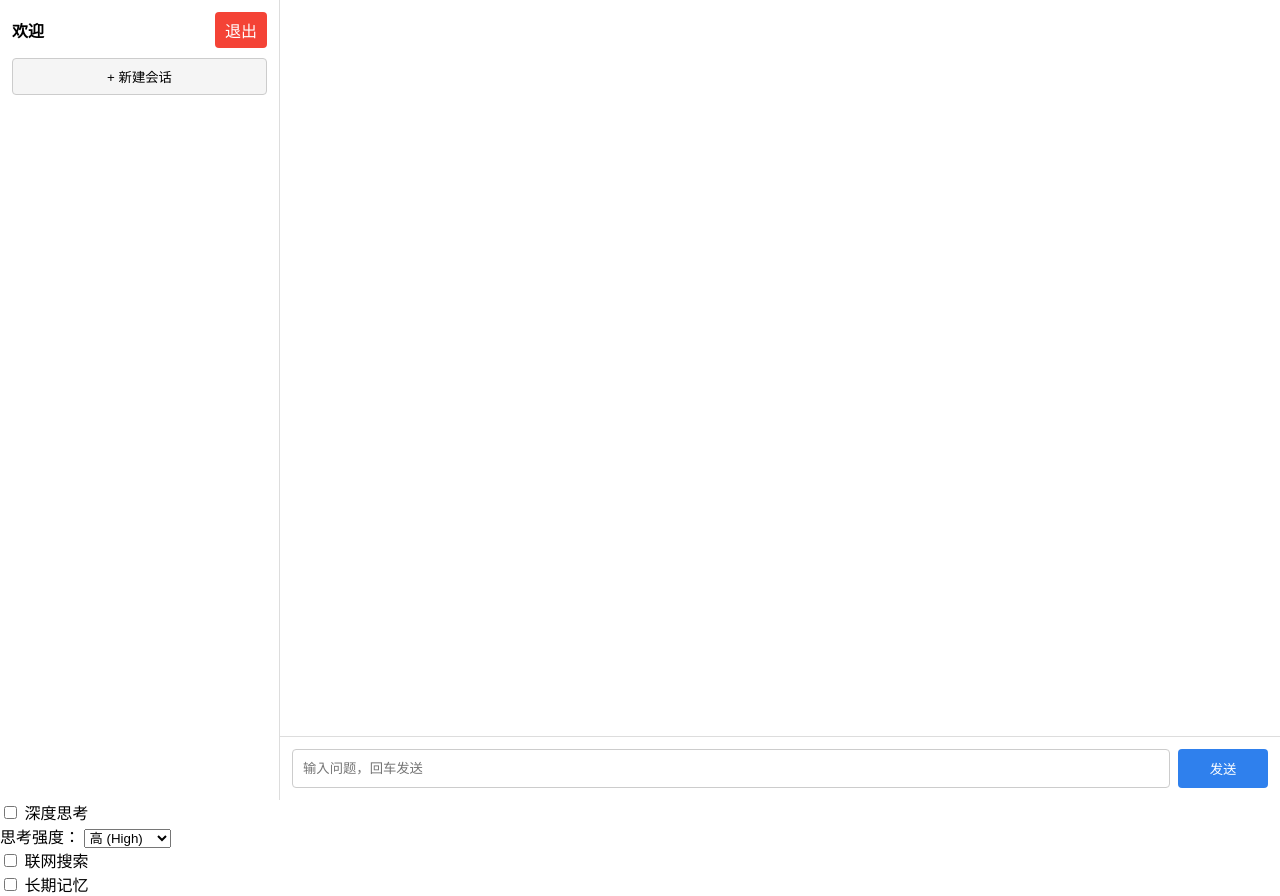
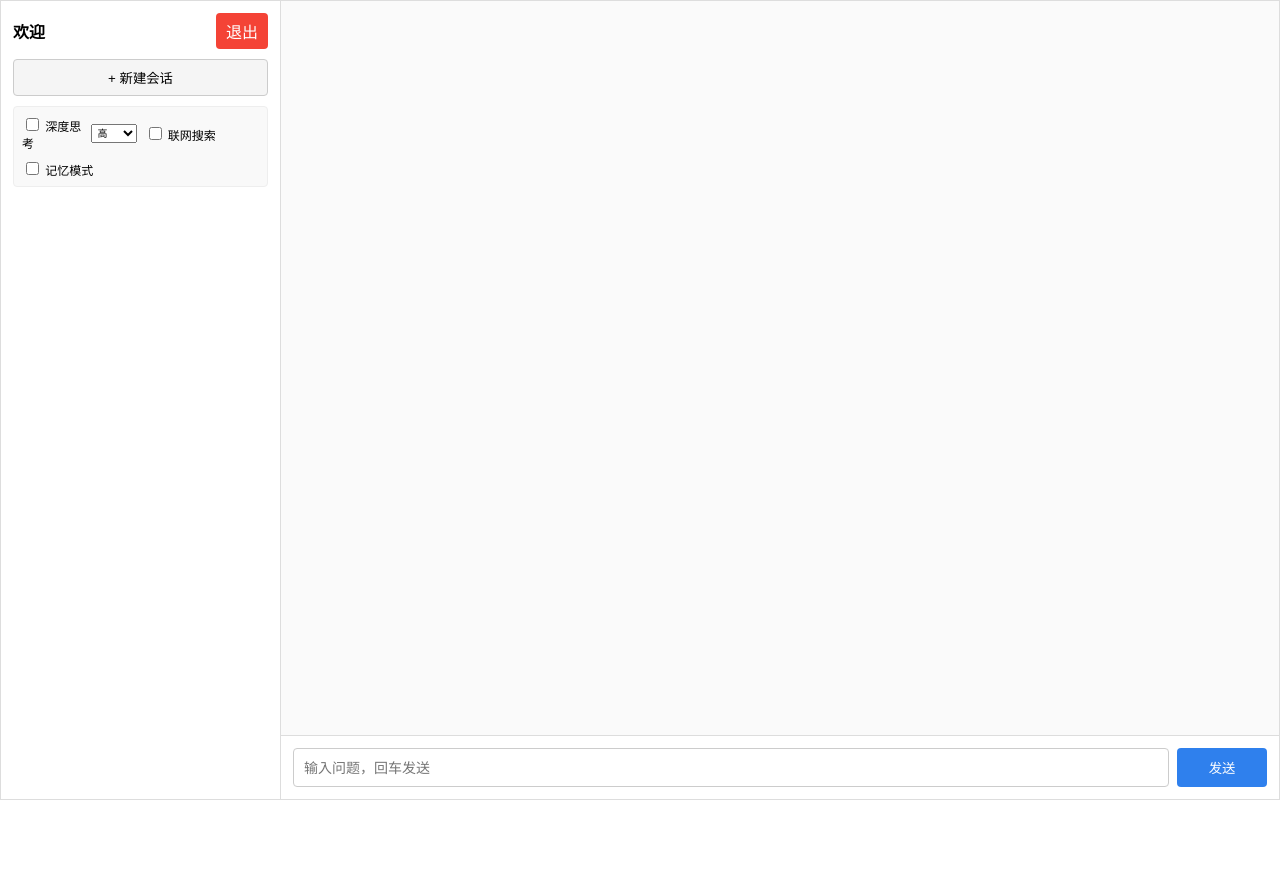
Before and after one commit to SunIsland06/Math-Learning-Agent, a Python web app: template src/web/templates/index.html in a window 1280 px wide. After the commit the page ends 800 px from the top, so only its background shows below. Run offline with Jinja, Linux system fonts and the light colour scheme; the template is opened without the code that fills it, so the values that code supplies are empty.

Commit message:
修改网页

```diff
--- a/src/web/templates/index.html
+++ b/src/web/templates/index.html
@@ -4,43 +4,258 @@
     <meta charset="UTF-8">
     <title>AI问答</title>
     <style>
-        * { box-sizing: border-box; }
-        body { margin: 0; font-family: Arial, sans-serif; }
-        .layout { display: grid; grid-template-columns: 280px 1fr; height: 100vh; }
-        .sidebar { border-right: 1px solid #ddd; padding: 12px; display: flex; flex-direction: column; gap: 10px; }
-        .sidebar-top { display: flex; justify-content: space-between; align-items: center; gap: 8px; }
-        .logout-btn { padding: 6px 10px; background: #f44336; color: #fff; border: none; border-radius: 4px; text-decoration: none; }
-        .new-btn { width: 100%; padding: 8px; border: 1px solid #ccc; border-radius: 4px; background: #f5f5f5; cursor: pointer; }
-        #session-list { overflow-y: auto; display: flex; flex-direction: column; gap: 6px; min-height: 0; }
-        .session-row { display: grid; grid-template-columns: 1fr 34px; gap: 6px; }
-        .session-item { width: 100%; text-align: left; padding: 8px; border: 1px solid #ddd; border-radius: 4px; background: #fff; cursor: pointer; }
-        .session-item.active { border-color: #2f80ed; background: #eef5ff; }
-        .delete-btn { width: 34px; height: 34px; border: 1px solid #ddd; border-radius: 4px; background: #fff; color: #d32f2f; cursor: pointer; font-weight: bold; }
-        .delete-btn:hover { background: #ffecec; }
-        .empty { color: #777; font-size: 13px; padding: 6px 2px; }
+        * {
+            box-sizing: border-box;
+        }
 
-        .chat-panel { display: grid; grid-template-rows: 1fr auto; min-width: 0; }
-        #chat-box { padding: 16px; overflow-y: auto; }
-        .item { margin: 10px 0; white-space: pre-wrap; line-height: 1.5; }
-        .user { color: #1557b0; }
-        .ai { color: #16733b; }
-        .composer { border-top: 1px solid #ddd; padding: 12px; display: grid; grid-template-columns: 1fr 90px; gap: 8px; }
-        #question { width: 100%; padding: 10px; border: 1px solid #ccc; border-radius: 4px; }
-        #send-btn { padding: 10px; border: none; border-radius: 4px; background: #2f80ed; color: #fff; cursor: pointer; }
-        #send-btn:disabled { background: #9fbce8; cursor: not-allowed; }
+        body {
+            margin: 0;
+            font-family: Arial, sans-serif;
+            height: 100vh; /* 1. 占满全屏高度 */
+            overflow: hidden; /* 2. 隐藏页面级滚动条，由内部模块自行处理 */
+        }
+
+        .layout {
+            display: grid;
+            grid-template-columns: 280px 1fr;
+            height: 100vh;
+            border: 1px solid #ddd;
+            overflow: hidden; /* 确保布局容器不产生滚动 */
+        }
+
+        /* 侧边栏优化：使用 Flex 布局来分配空间 */
+        .sidebar {
+            border-right: 1px solid #ddd;
+            padding: 12px;
+            display: flex;
+            flex-direction: column;
+            gap: 10px;
+            height: 100%; /* 占满父容器高度 */
+            overflow: hidden; /* 关键：隐藏侧边栏自身的溢出，让内部列表去滚动 */
+        }
+
+        .sidebar-top {
+            display: flex;
+            justify-content: space-between;
+            align-items: center;
+            gap: 8px;
+            flex-shrink: 0; /* 防止顶部区域被压缩 */
+        }
+
+        .logout-btn {
+            padding: 6px 10px;
+            background: #f44336;
+            color: #fff;
+            border: none;
+            border-radius: 4px;
+            text-decoration: none;
+        }
+
+        .new-btn {
+            width: 100%;
+            padding: 8px;
+            border: 1px solid #ccc;
+            border-radius: 4px;
+            background: #f5f5f5;
+            cursor: pointer;
+        }
+
+        /* 设置区域优化：改为单行紧凑布局 */
+        .settings-panel {
+            display: grid;
+            grid-template-columns: 1fr 1fr;
+            gap: 8px;
+            padding: 8px;
+            background: #f9f9f9;
+            border-radius: 4px;
+            border: 1px solid #eee;
+            font-size: 12px;
+        }
+
+        .control-item {
+            display: flex;
+            align-items: center;
+            gap: 4px;
+        }
+
+        .control-label {
+            font-size: 10px;
+            color: #555;
+        }
+
+        select {
+            padding: 2px;
+            font-size: 10px;
+        }
+
+        /* --- 核心改动：让会话列表自动填充并独立滚动 --- */
+        #session-list {
+            overflow-y: auto; /* 允许滚动 */
+            min-height: 0; /* 配合 flex，允许缩小 */
+            flex: 1; /* 占据侧边栏剩余的所有空间 */
+            display: flex;
+            flex-direction: column;
+            gap: 6px;
+        }
+
+        /* 优化滚动条（可选，美化视觉） */
+        #session-list::-webkit-scrollbar {
+            width: 6px;
+        }
+        #session-list::-webkit-scrollbar-thumb {
+            background: #ccc;
+            border-radius: 3px;
+        }
+
+        .session-row {
+            display: grid;
+            grid-template-columns: 1fr 34px;
+            gap: 6px;
+        }
+
+        .session-item {
+            width: 100%;
+            text-align: left;
+            padding: 8px;
+            border: 1px solid #ddd;
+            border-radius: 4px;
+            background: #fff;
+            cursor: pointer;
+            overflow: hidden;
+            text-overflow: ellipsis;
+            white-space: nowrap;
+        }
+
+        .session-item.active {
+            border-color: #2f80ed;
+            background: #eef5ff;
+        }
+
+        .delete-btn {
+            width: 34px;
+            height: 34px;
+            border: 1px solid #ddd;
+            border-radius: 4px;
+            background: #fff;
+            color: #d32f2f;
+            cursor: pointer;
+            font-weight: bold;
+        }
+
+        .delete-btn:hover {
+            background: #ffecec;
+        }
+
+        .empty {
+            color: #777;
+            font-size: 13px;
+            padding: 6px 2px;
+            text-align: center;
+        }
+
+        /* 聊天主面板优化 */
+        .chat-panel {
+            display: flex;
+            flex-direction: column;
+            min-width: 0;
+            height: 100%;
+        }
+
+        #chat-box {
+            padding: 16px;
+            overflow-y: auto;
+            flex: 1; /* 占据主面板剩余空间 */
+            background-color: #fafafa;
+        }
+
+        .item {
+            margin: 10px 0;
+            white-space: pre-wrap;
+            line-height: 1.5;
+            padding: 10px;
+            border-radius: 4px;
+        }
+
+        .user {
+            color: #1557b0;
+            background-color: #e3f2fd;
+            align-self: flex-start;
+            max-width: 80%;
+        }
+
+        .ai {
+            color: #16733b;
+            background-color: #f0f8f0;
+            align-self: flex-start;
+            max-width: 80%;
+        }
+
+        .composer {
+            border-top: 1px solid #ddd;
+            padding: 12px;
+            display: grid;
+            grid-template-columns: 1fr 90px;
+            gap: 8px;
+            background-color: #fff;
+        }
+
+        #question {
+            width: 100%;
+            padding: 10px;
+            border: 1px solid #ccc;
+            border-radius: 4px;
+            font-size: 14px;
+        }
+
+        #send-btn {
+            padding: 10px;
+            border: none;
+            border-radius: 4px;
+            background: #2f80ed;
+            color: #fff;
+            cursor: pointer;
+        }
+
+        #send-btn:disabled {
+            background: #9fbce8;
+            cursor: not-allowed;
+        }
     </style>
 </head>
+
 <body>
     <div class="layout">
+        <!-- 侧边栏：包裹设置和会话列表 -->
         <aside class="sidebar">
             <div class="sidebar-top">
                 <strong>欢迎 {{ username }}</strong>
                 <a href="/logout" class="logout-btn">退出</a>
             </div>
+
             <button class="new-btn" onclick="createSession()">+ 新建会话</button>
+
+            <!-- 紧凑型设置区域 -->
+            <div class="settings-panel">
+                <div class="control-item">
+                    <label><input type="checkbox" id="enable-thinking"> 深度思考</label>
+                    <select id="thinking-strength">
+                        <option value="high" selected>高</option>
+                        <option value="max">极高</option>
+                    </select>
+                </div>
+                <div class="control-item">
+                    <label><input type="checkbox" id="enable-search"> 联网搜索</label>
+                </div>
+                <div class="control-item">
+                    <label><input type="checkbox" id="enable-memory"> 记忆模式</label>
+                </div>
+            </div>
+
+            <!-- 会话列表：现在会自动填充剩余空间并独立滚动 -->
             <div id="session-list"></div>
         </aside>
 
+        <!-- 主聊天区 -->
         <main class="chat-panel">
             <div id="chat-box"></div>
             <div class="composer">
@@ -51,9 +266,9 @@
     </div>
 
     <script>
+        // 保持原有 JavaScript 逻辑不变
         let currentSessionId = null;
         let sending = false;
-
         const box = document.getElementById("chat-box");
         const questionInput = document.getElementById("question");
         const sendBtn = document.getElementById("send-btn");
@@ -124,12 +339,10 @@
                 sessionListEl.appendChild(div);
                 return;
             }
-
             sessions.forEach((s) => {
                 const sid = normalizeSessionId(s.session_id);
                 const row = document.createElement("div");
                 row.className = "session-row";
-
                 const btn = document.createElement("button");
                 btn.className = "session-item" + (sid === currentSessionId ? " active" : "");
                 btn.textContent = s.title || "new";
@@ -139,7 +352,6 @@
                     renderSessionList(sessions);
                     await loadSessionMessages(sid);
                 };
-
                 const delBtn = document.createElement("button");
                 delBtn.className = "delete-btn";
                 delBtn.type = "button";
@@ -151,7 +363,6 @@
                     if (!confirm("确认删除该会话及其所有消息吗？")) return;
                     await deleteSession(sid);
                 };
-
                 row.appendChild(btn);
                 row.appendChild(delBtn);
                 sessionListEl.appendChild(row);
@@ -184,11 +395,9 @@
                 }
                 throw new Error(await parseError(res));
             }
-
             const sessions = await res.json();
             const preferred = normalizeSessionId(preferredSessionId);
             const current = normalizeSessionId(currentSessionId);
-
             if (preferred && sessions.some((s) => normalizeSessionId(s.session_id) === preferred)) {
                 currentSessionId = preferred;
             } else if (current && sessions.some((s) => normalizeSessionId(s.session_id) === current)) {
@@ -196,7 +405,6 @@
             } else {
                 currentSessionId = sessions.length ? normalizeSessionId(sessions[0].session_id) : null;
             }
-
             renderSessionList(sessions);
         }
 
@@ -216,7 +424,6 @@
         async function deleteSession(sessionId) {
             const sid = normalizeSessionId(sessionId);
             if (!sid) return;
-
             const deletingCurrent = sid === currentSessionId;
             const res = await fetch("/session/delete", {
                 method: "POST",
@@ -227,7 +434,6 @@
                 alert("删除会话失败：" + await parseError(res));
                 return;
             }
-
             await refreshSessions(deletingCurrent ? null : currentSessionId);
             if (currentSessionId) {
                 await loadSessionMessages(currentSessionId);
@@ -242,7 +448,6 @@
                 renderEmptyChat();
                 return;
             }
-
             const res = await fetch("/session/messages?session_id=" + encodeURIComponent(sid));
             if (!res.ok) {
                 const err = await parseError(res);
@@ -254,7 +459,6 @@
                 alert("加载会话失败：" + err);
                 return;
             }
-
             const data = await res.json();
             renderMessages(data.messages || []);
         }
@@ -263,33 +467,27 @@
             if (sending) return;
             const q = questionInput.value.trim();
             if (!q) return;
-
             if (!currentSessionId) {
                 await createSession();
             }
-
             appendMessage("user", q);
             const aiDiv = appendMessage("assistant", "");
             questionInput.value = "";
             setSendingState(true);
-
             try {
                 const res = await fetch("/ask", {
                     method: "POST",
                     headers: { "Content-Type": "application/json" },
                     body: JSON.stringify({ question: q, session_id: currentSessionId }),
                 });
-
                 if (!res.ok) {
                     aiDiv.textContent = "AI：" + (await parseError(res));
                     return;
                 }
-
                 const headerSessionId = normalizeSessionId(res.headers.get("X-Session-Id"));
                 if (headerSessionId) {
                     currentSessionId = headerSessionId;
                 }
-
                 if (!res.body) {
                     aiDiv.textContent = "AI：" + (await res.text());
                 } else {
@@ -306,7 +504,6 @@
                     answer += decoder.decode();
                     aiDiv.textContent = "AI：" + answer;
                 }
-
                 await refreshSessions(currentSessionId);
             } catch (e) {
                 aiDiv.textContent = "AI：请求失败，" + e.message;
@@ -316,34 +513,4 @@
         }
     </script>
 </body>
-<label class="thinking-switch">
-        <input type="checkbox" id="enable-thinking">
-        <span class="slider"></span>
-        <span class="label-text">深度思考</span>
-    </label>
-    <div class="control-item">
-        <label for="thinking-strength" class="control-label">思考强度：</label>
-        <select id="thinking-strength">
-            <option value="high" selected>高 (High)</option>
-            <option value="max">极高 (Max)</option>
-        </select>
-    </div>
-
-    <div class="control-item">
-        <label class="switch-label">
-            <input type="checkbox" id="enable-search">
-            <span class="slider"></span>
-            <span class="label-text">联网搜索</span>
-        </label>
-    </div>
-
-    <div class="control-item">
-        <label class="switch-label">
-            <input type="checkbox" id="enable-memory">
-            <span class="slider"></span>
-            <span class="label-text">长期记忆</span>
-        </label>
-    </div>
-</div>
-
 </html>
```
